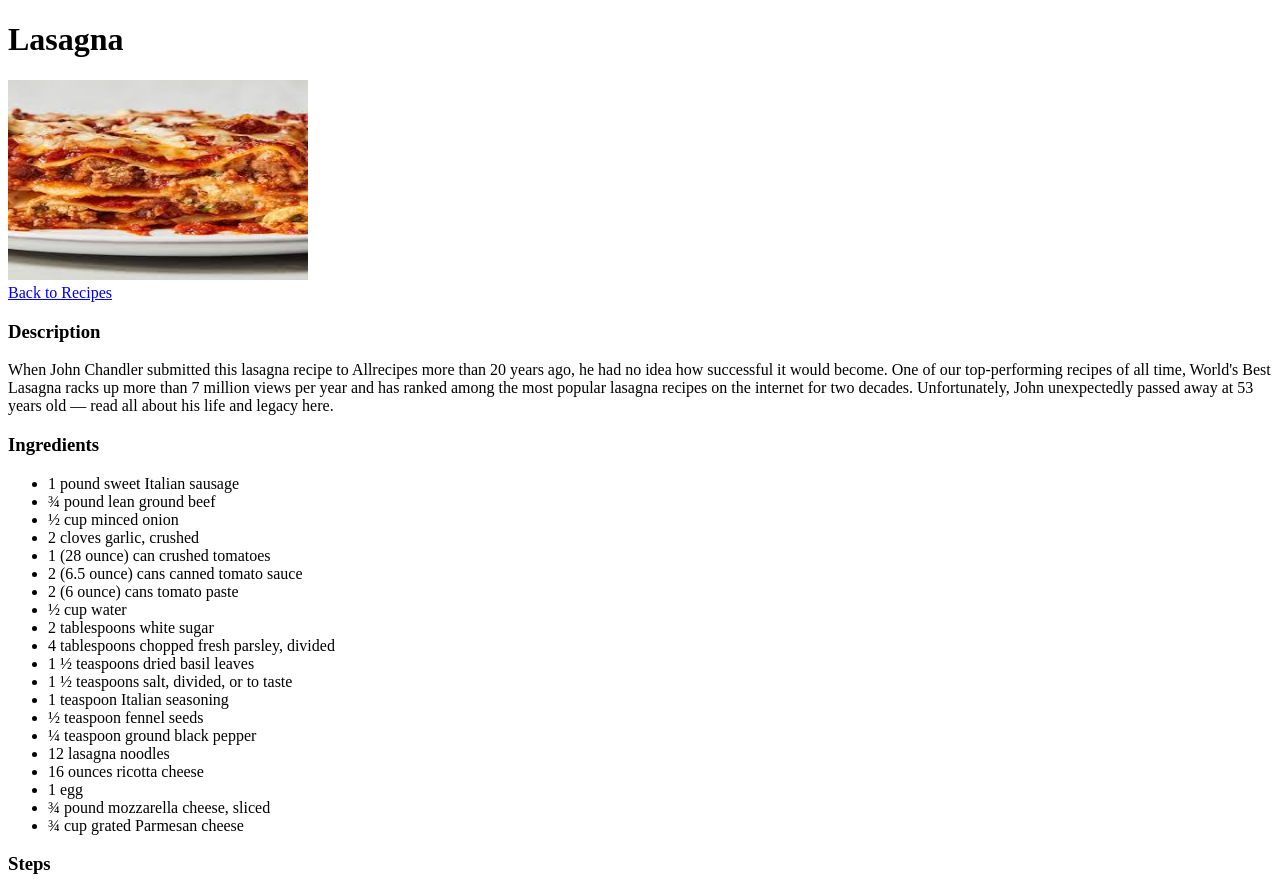
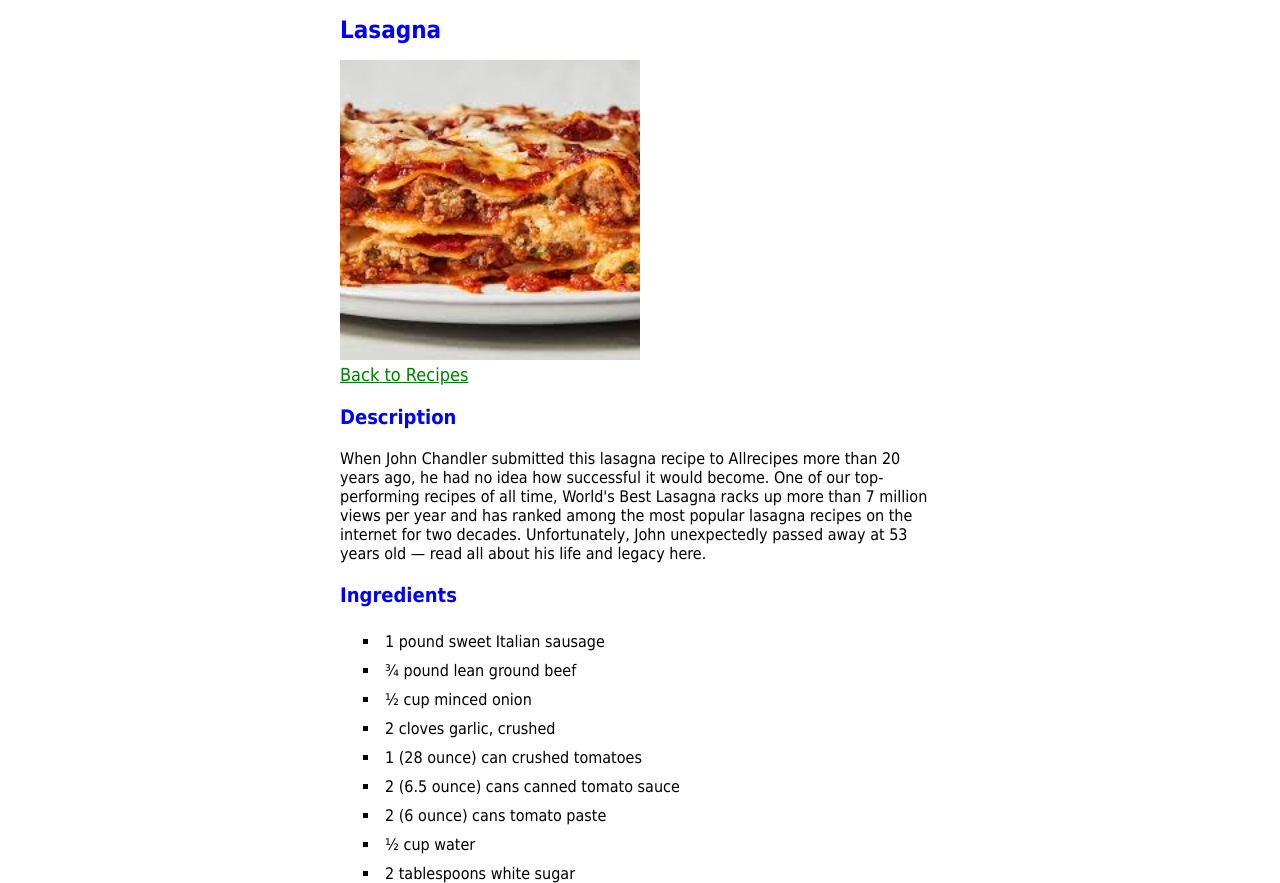
Before and after one commit to rjhalloran/odin-recipes, a plain HTML site: page recipes/lasagna.html in a window 1280 px wide. Shown: the top 883 px of the page. Drawn offline with Linux system fonts and the light colour scheme.

Commit message:
Add CSS to basic recipe site

```diff
--- a/recipes/lasagna.html
+++ b/recipes/lasagna.html
@@ -4,10 +4,11 @@
     <meta charset="UTF-8">
     <meta name="viewport" content="width=device-width, initial-scale=1.0">
     <title>Lasagna Recipe</title>
+    <link rel="stylesheet" href="../style.css">
 </head>
 <body>
     <h1>Lasagna</h1>
-    <img src="../images/lasagna.jpeg" alt="Lasagna" width="300" height="200">
+    <img src="../images/lasagna.jpeg" alt="Lasagna" height="300">
     <br>
     <a href="../index.html">Back to Recipes</a>
     <h3>Description</h3>
--- /dev/null
+++ b/style.css
@@ -0,0 +1,41 @@
+* {
+    box-sizing: border-box;
+    font-family: Tahoma, Geneva, sans-serif;
+}
+
+body {
+    max-width: 600px;
+    margin: 0 auto;
+}
+
+h1 {
+    color: blue;
+    font-size: 24px;
+}
+
+h3 {
+    color: blue;
+    font-size: 20px;
+    padding: 10px auto;
+}
+
+a {
+    font-size: 18px;
+    color: green;
+}
+
+a:hover {
+    color: hotpink;
+}
+
+a:visited {
+    color: purple;
+}
+
+ul {
+    list-style-type: square;
+}
+
+li {
+    padding: 5px;
+}
```
Also changed, not shown: index.html (+2 -1 lines), recipes/carbonara.html (+1 -0 lines), recipes/spagbol.html (+1 -0 lines).
